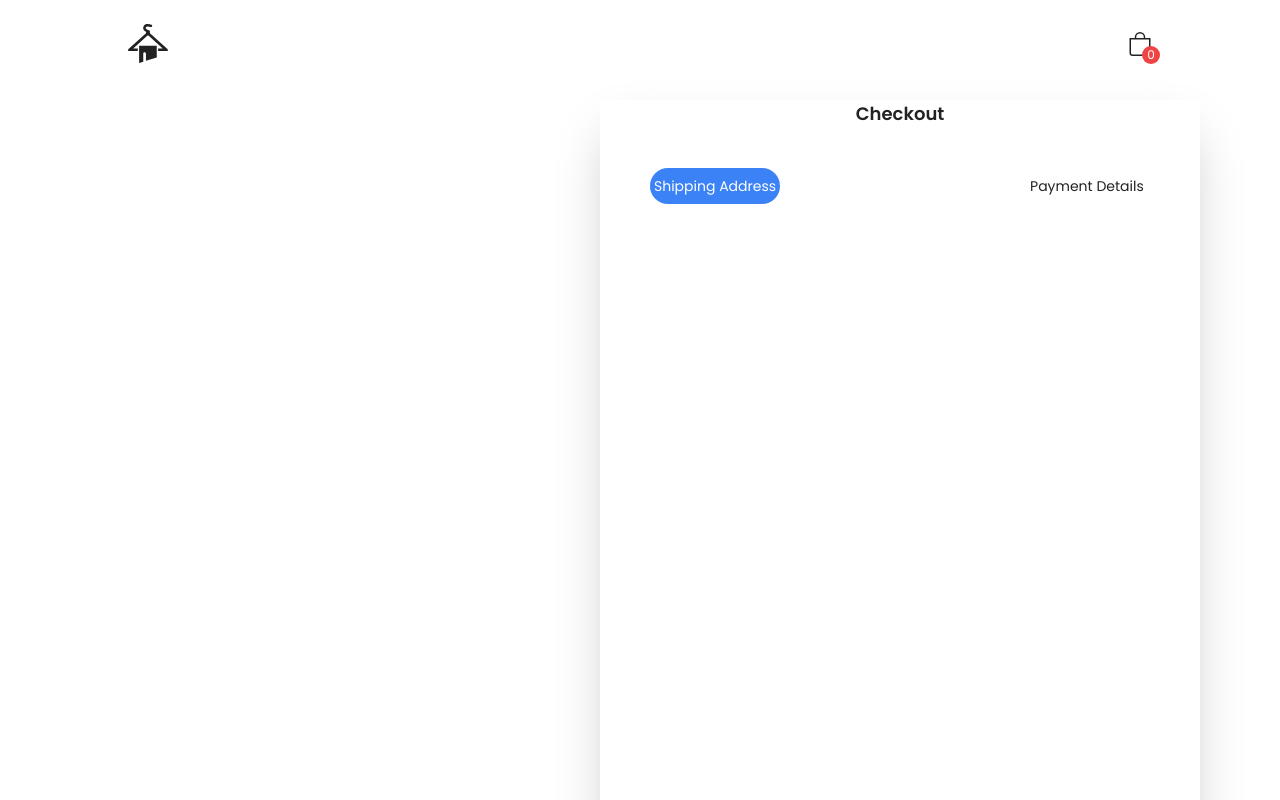
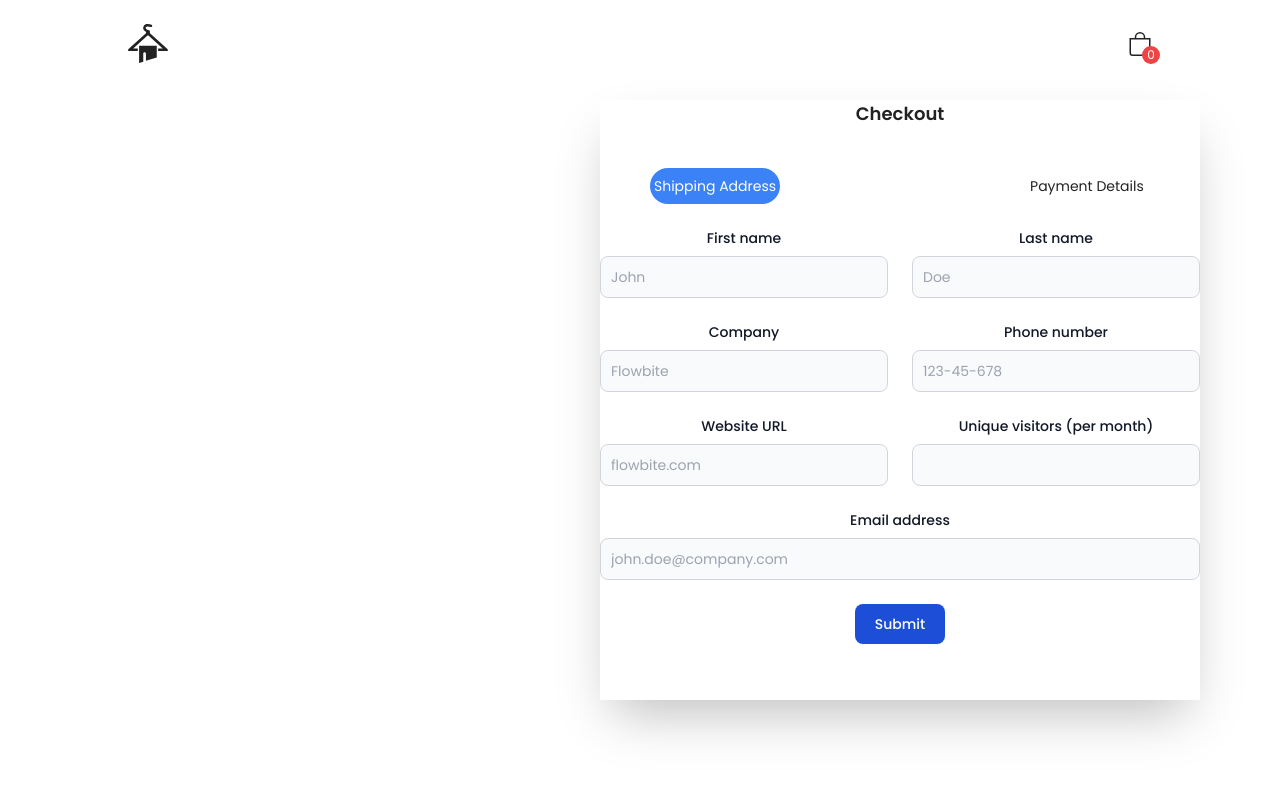
Before and after one commit to preetbista/drizzle, a React (Create React App) app: page /checkout in a window 1280 px wide. Shown: the top 800 px of the page. Built offline with nearby package versions, Linux system fonts and the light colour scheme; no server answers.

Commit message:
form addition

```diff
--- a/src/pages/Checkout.js
+++ b/src/pages/Checkout.js
@@ -3,7 +3,7 @@
 
 const Checkout = () => {
     return (
-        <div className='w-[600px]  text-center justify-center ml-[600px] h-[815px] mt-[100px] mb-[50px]
+        <div className='w-[600px]  text-center justify-center ml-[600px] h-[600px] mt-[100px] mb-[200px]
         shadow-2xl space-y-10' >
             <div className='text-lg font-semibold justify-center'>Checkout</div>
             <div className=''>
@@ -11,6 +11,48 @@
                     <div className='text-sm  ml-[50px] rounded-full py-2 px-1 bg-blue-500 text-white' >Shipping Address</div>
                     <div className='text-sm mr-[50px] py-2' >Payment Details</div>
                 </div>
+
+                <form>
+                    <div class="mt-6 grid gap-6 mb-6 md:grid-cols-2">
+                        <div>
+                            <label for="first_name" class="block mb-2 text-sm font-medium text-gray-900 dark:text-black">First name</label>
+                            <input type="text" id="first_name" class="bg-gray-50 border border-gray-300 text-gray-900 text-sm rounded-lg focus:ring-blue-500 focus:border-blue-500 block w-full p-2.5 dark:bg-gray-700 dark:border-gray-600 dark:placeholder-gray-400 dark:text-white dark:focus:ring-blue-500 dark:focus:border-blue-500" placeholder="John" required />
+                        </div>
+                        <div>
+                            <label for="last_name" class="block mb-2 text-sm font-medium text-gray-900 dark:text-black">Last name</label>
+                            <input type="text" id="last_name" class="bg-gray-50 border border-gray-300 text-gray-900 text-sm rounded-lg focus:ring-blue-500 focus:border-blue-500 block w-full p-2.5 dark:bg-gray-700 dark:border-gray-600 dark:placeholder-gray-400 dark:text-white dark:focus:ring-blue-500 dark:focus:border-blue-500" placeholder="Doe" required />
+                        </div>
+                        <div>
+                            <label for="company" class="block mb-2 text-sm font-medium text-gray-900 dark:text-white">Company</label>
+                            <input type="text" id="company" class="bg-gray-50 border border-gray-300 text-gray-900 text-sm rounded-lg focus:ring-blue-500 focus:border-blue-500 block w-full p-2.5 dark:bg-gray-700 dark:border-gray-600 dark:placeholder-gray-400 dark:text-white dark:focus:ring-blue-500 dark:focus:border-blue-500" placeholder="Flowbite" required />
+                        </div>
+                        <div>
+                            <label for="phone" class="block mb-2 text-sm font-medium text-gray-900 dark:text-white">Phone number</label>
+                            <input type="tel" id="phone" class="bg-gray-50 border border-gray-300 text-gray-900 text-sm rounded-lg focus:ring-blue-500 focus:border-blue-500 block w-full p-2.5 dark:bg-gray-700 dark:border-gray-600 dark:placeholder-gray-400 dark:text-white dark:focus:ring-blue-500 dark:focus:border-blue-500" placeholder="123-45-678" pattern="[0-9]{3}-[0-9]{2}-[0-9]{3}" required />
+                        </div>
+                        <div>
+                            <label for="website" class="block mb-2 text-sm font-medium text-gray-900 dark:text-white">Website URL</label>
+                            <input type="url" id="website" class="bg-gray-50 border border-gray-300 text-gray-900 text-sm rounded-lg focus:ring-blue-500 focus:border-blue-500 block w-full p-2.5 dark:bg-gray-700 dark:border-gray-600 dark:placeholder-gray-400 dark:text-white dark:focus:ring-blue-500 dark:focus:border-blue-500" placeholder="flowbite.com" required />
+                        </div>
+                        <div>
+                            <label for="visitors" class="block mb-2 text-sm font-medium text-gray-900 dark:text-white">Unique visitors (per month)</label>
+                            <input type="number" id="visitors" class="bg-gray-50 border border-gray-300 text-gray-900 text-sm rounded-lg focus:ring-blue-500 focus:border-blue-500 block w-full p-2.5 dark:bg-gray-700 dark:border-gray-600 dark:placeholder-gray-400 dark:text-white dark:focus:ring-blue-500 dark:focus:border-blue-500" placeholder="" required />
+                        </div>
+                    </div>
+                    <div class="mb-6">
+                        <label for="email" class="block mb-2 text-sm font-medium text-gray-900 dark:text-white">Email address</label>
+                        <input type="email" id="email" class="bg-gray-50 border border-gray-300 text-gray-900 text-sm rounded-lg focus:ring-blue-500 focus:border-blue-500 block w-full p-2.5 dark:bg-gray-700 dark:border-gray-600 dark:placeholder-gray-400 dark:text-white dark:focus:ring-blue-500 dark:focus:border-blue-500" placeholder="john.doe@company.com" required />
+                    </div>
+
+                    {/* <div class="flex items-start mb-6">
+                        <div class="flex items-center h-5">
+                            <input id="remember" type="checkbox" value="" class="w-4 h-4 border border-gray-300 rounded bg-gray-50 focus:ring-3 focus:ring-blue-300 dark:bg-gray-700 dark:border-gray-600 dark:focus:ring-blue-600 dark:ring-offset-gray-800" required />
+                        </div>
+                        <label for="remember" class="ml-2 text-sm font-medium text-gray-900 dark:text-gray-300">I agree with the <a href="#" class="text-blue-600 hover:underline dark:text-blue-500">terms and conditions</a>.</label>
+                    </div> */}
+                    <button type="submit" class="text-white bg-blue-700 hover:bg-blue-800 focus:ring-4 focus:outline-none focus:ring-blue-300 font-medium rounded-lg text-sm w-full sm:w-auto px-5 py-2.5 text-center dark:bg-blue-600 dark:hover:bg-blue-700 dark:focus:ring-blue-800">Submit</button>
+                </form>
+
             </div>
         </div>
 
```
